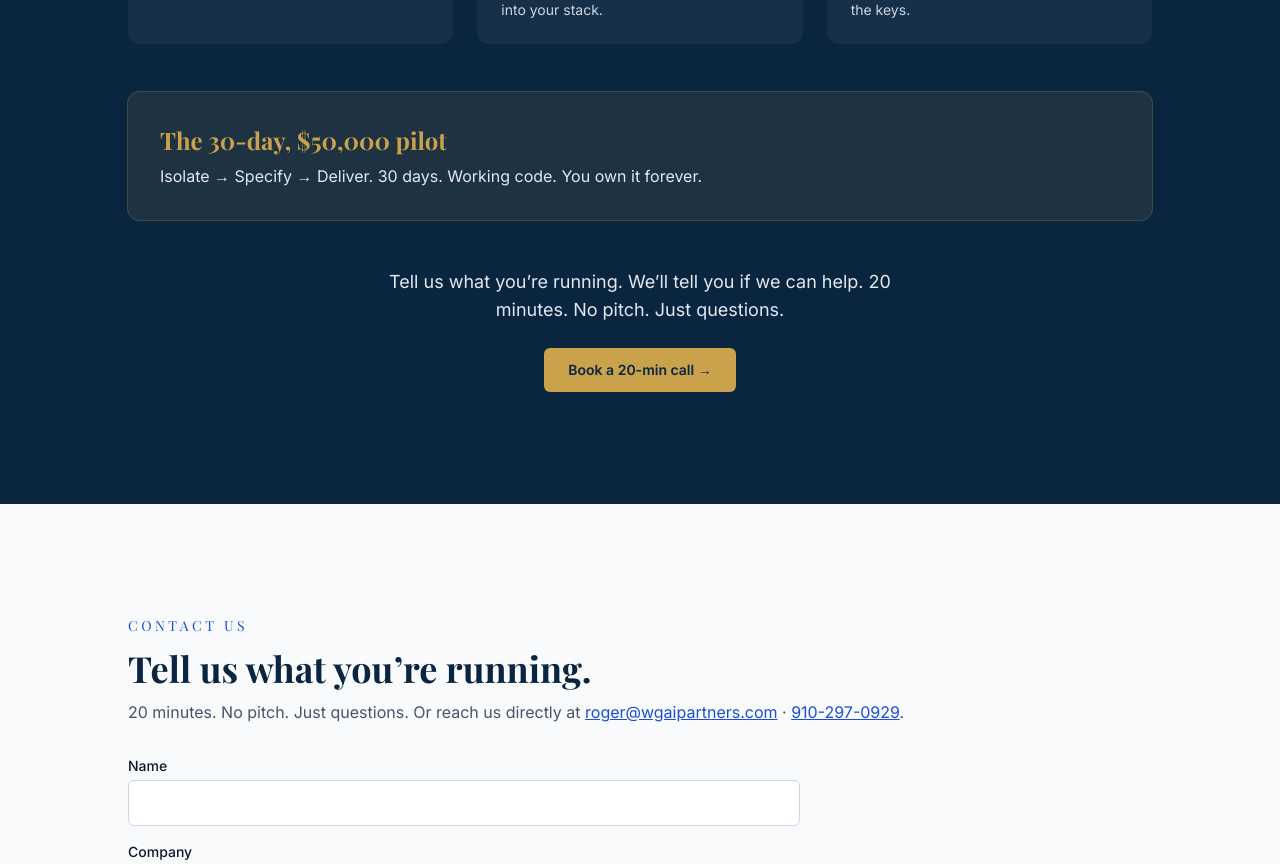
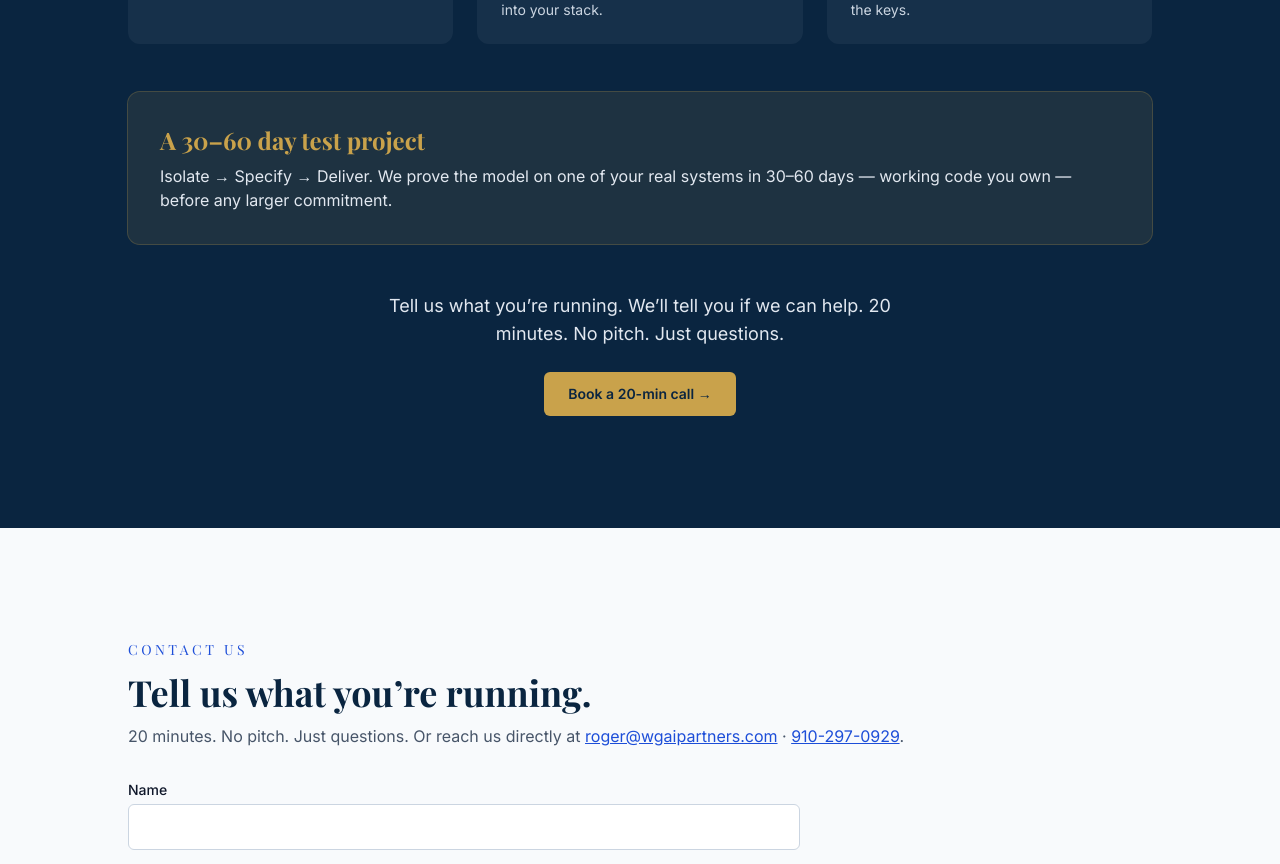
Before and after one commit to rogergwyatt/wgpartners, a Next.js app: page / in a window 1280 px wide. Shown: the part 4926-5790 px from the top of the page. Built offline with nearby package versions, Linux system fonts and the light colour scheme.

Commit message:
copy: remove price, reframe pilot as 30-60 day test project

```diff
--- a/src/components/HowWeWork.tsx
+++ b/src/components/HowWeWork.tsx
@@ -50,10 +50,12 @@ export default function HowWeWork() {
 
       <div className="mt-12 rounded-xl bg-gold/10 p-8 ring-1 ring-gold/30">
         <h3 className="font-serif text-2xl font-bold text-gold">
-          The 30-day, $50,000 pilot
+          A 30–60 day test project
         </h3>
         <p className="mt-2 text-slate-200">
-          Isolate → Specify → Deliver. 30 days. Working code. You own it forever.
+          Isolate → Specify → Deliver. We prove the model on one of your real
+          systems in 30–60 days — working code you own — before any larger
+          commitment.
         </p>
       </div>
 
```
